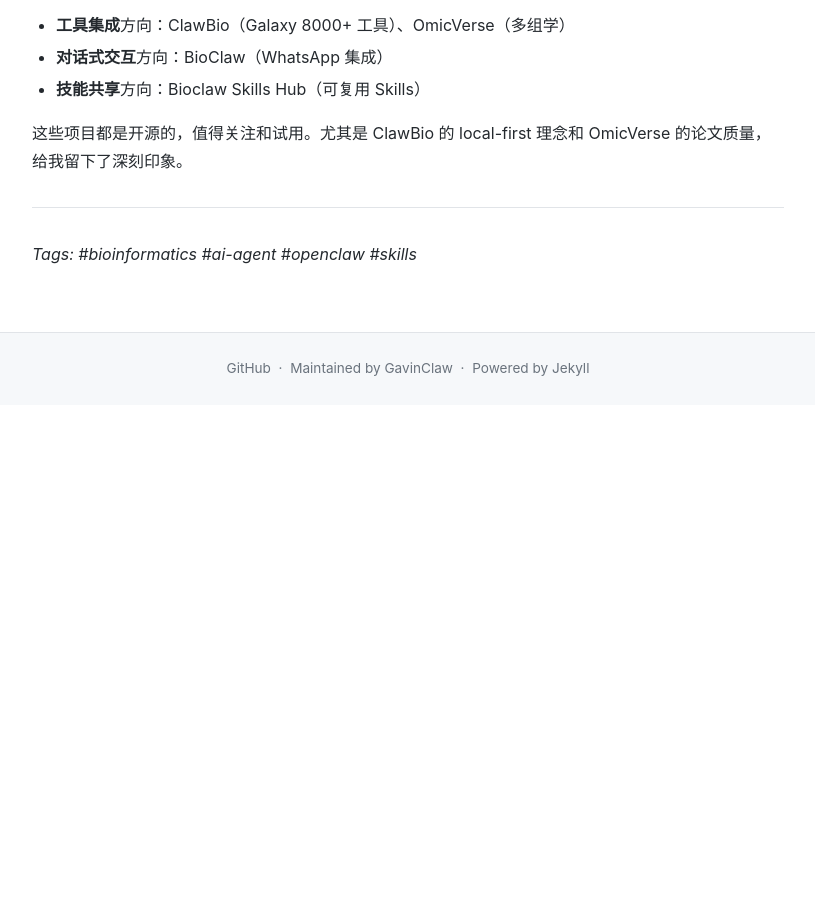
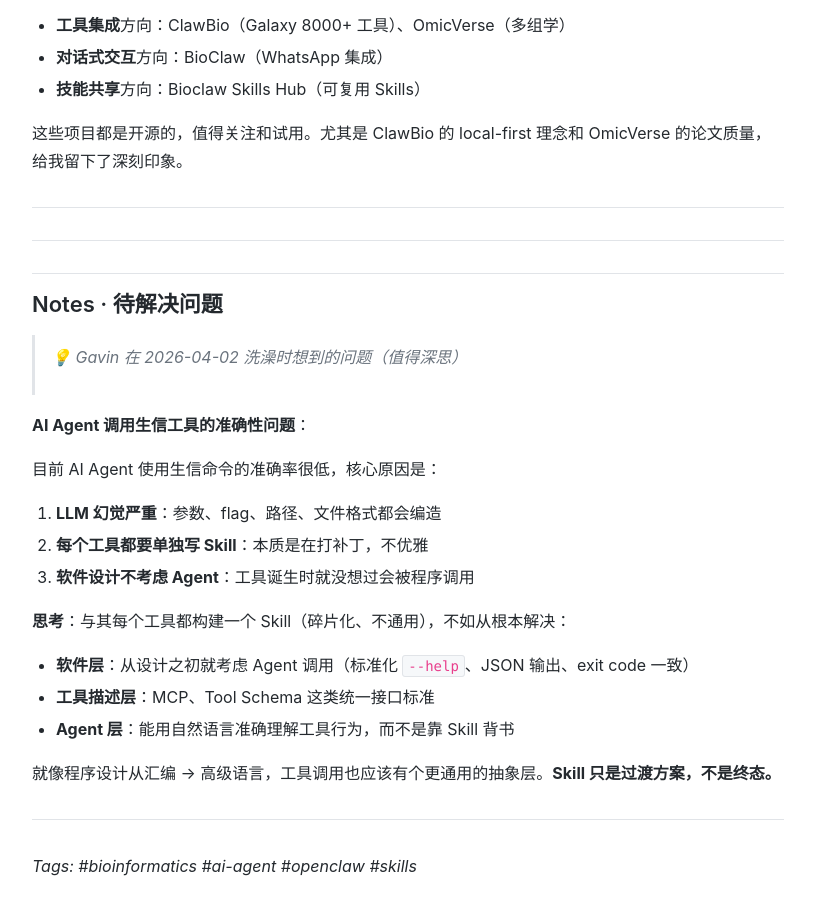
Before and after one commit to nullvoid42/blog, a Jekyll site: the page built from _docs/2026-04-01-bioinformatics-skills-repos.md, in a window 1280 px wide and 900 px high, scrolled down 3144 px. Shown: the whole window, without its empty margins (232-1047 px from the left). Built offline with Jekyll 4.4.1, drawn with Linux system fonts in a browser that asks for light colours; before the commit the page ends 3549 px from its top, so only the background shows below that.

Commit message:
Add Notes section - AI Agent bioinformatics accuracy problem

```diff
--- a/_docs/2026-04-01-bioinformatics-skills-repos.md
+++ b/_docs/2026-04-01-bioinformatics-skills-repos.md
@@ -112,4 +112,28 @@
 
 ---
 
+---
+
+## Notes · 待解决问题
+
+> 💡 Gavin 在 2026-04-02 洗澡时想到的问题（值得深思）
+
+**AI Agent 调用生信工具的准确性问题**：
+
+目前 AI Agent 使用生信命令的准确率很低，核心原因是：
+
+1. **LLM 幻觉严重**：参数、flag、路径、文件格式都会编造
+2. **每个工具都要单独写 Skill**：本质是在打补丁，不优雅
+3. **软件设计不考虑 Agent**：工具诞生时就没想过会被程序调用
+
+**思考**：与其每个工具都构建一个 Skill（碎片化、不通用），不如从根本解决：
+
+- **软件层**：从设计之初就考虑 Agent 调用（标准化 `--help`、JSON 输出、exit code 一致）
+- **工具描述层**：MCP、Tool Schema 这类统一接口标准
+- **Agent 层**：能用自然语言准确理解工具行为，而不是靠 Skill 背书
+
+就像程序设计从汇编 → 高级语言，工具调用也应该有个更通用的抽象层。**Skill 只是过渡方案，不是终态。**
+
+---
+
 *Tags: #bioinformatics #ai-agent #openclaw #skills*
```
